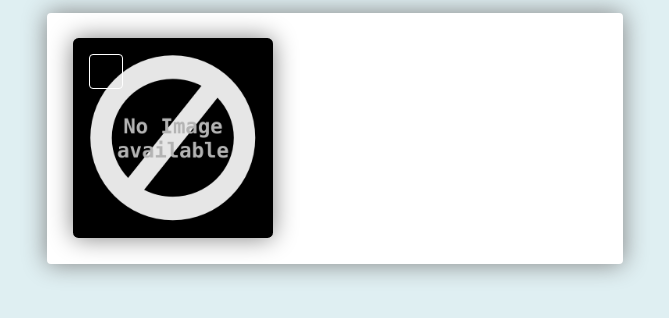
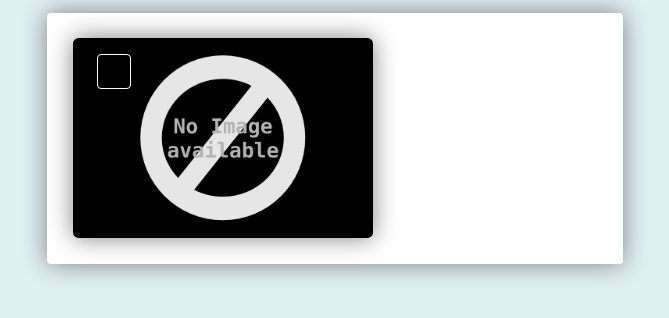
Before and after one commit to VladislavMaksimov/xsolla-summer-school-2020-project, a React app: page / in a window 1280 px wide. Shown: the top 318 px of the page, without its empty margins (305-974 px from the left). Built offline with nearby package versions, Linux system fonts and the light colour scheme.

Commit message:
Link to home page added.

```diff
--- a/src/components/Card.jsx
+++ b/src/components/Card.jsx
@@ -1,10 +1,8 @@
 import React from 'react'
+import { NavLink } from "react-router-dom"
 
 import { card, day, day_text, card_bottom_text } from '../scss/style.scss'
-
 import no_photo from "../../assets/no_image.png"
-
-import { NavLink } from "react-router-dom"
 
 // Карточка
 export const Card = ({source = no_photo}) => {
--- a/src/components/CardInformation.jsx
+++ b/src/components/CardInformation.jsx
@@ -1,9 +1,13 @@
 import React from 'react'
+import { NavLink } from "react-router-dom"
 
 export const CardInformation = () => {
     return (
         <div>
             Some Information :3
+            <NavLink exact to="/">
+                Назад
+            </NavLink>
         </div>
     )
 }
--- a/src/scss/style.scss
+++ b/src/scss/style.scss
@@ -66,12 +66,13 @@ $margin-card-elem: 8%;
 
 /* карточка */
 .card {
-    background-size: cover;
+    background: center no-repeat;
+    background-size: contain;
     border-radius: 0.7vh;
     box-shadow: $shadow-default;
     position: relative;
     background-color: black;
-    width: 200px;
+    width: 300px;
     height: 200px;
 
     /* виды карточек */
```
